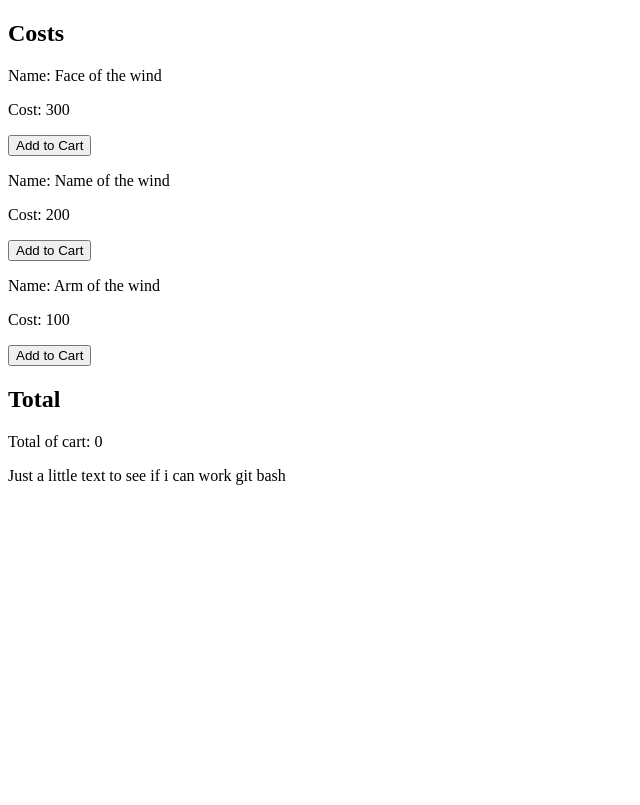
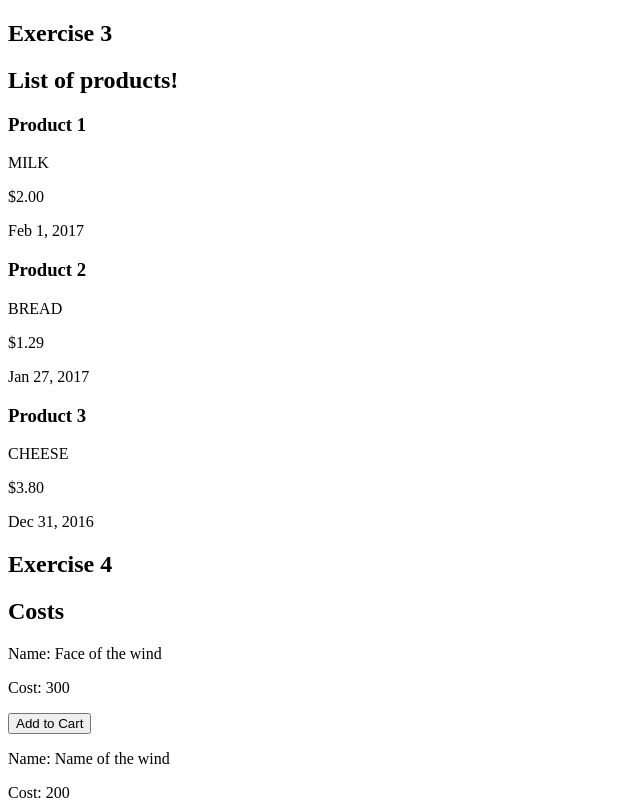
Before and after one commit to tessmaria/WebDesignYear2, a website: page Week1/app/index.html in a window 1280 px wide. Shown: the top 805 px of the page, without its empty margins (0-640 px from the left). Drawn offline with nearby package versions, Linux system fonts and the light colour scheme.

Commit message:
working on exercise 3

```diff
--- a/Week1/app/index.html
+++ b/Week1/app/index.html
@@ -6,10 +6,29 @@
     <script src="https://ajax.googleapis.com/ajax/libs/angularjs/1.4.5/angular.min.js"></script>
     <script src="./js/app.js"></script>
     <script src="./js/sample-controller.js"></script>
+    <script src="./js/my-controller.js"></script>
 
 </head>
 <body ng-app="app">
-<h2> {{ title }}</h2>
+
+<h2> Exercise 3 </h2>
+    <div ng-controller="MyController">
+        <h2> {{ title }} </h2>
+
+
+         <div id="list of products" ng-repeat="product in products">
+             <h3> {{ product.title }}  </h3>
+             <p> {{ product.name | uppercase }} </p>
+             <p> {{ product.price | currency }} </p>
+             <p> {{ product.saleDate | date }} </p>
+         </div>
+    </div>
+
+
+
+
+
+<h2> Exercise 4 </h2>
 
 <div ng-controller="SampleController">
         <h2>Costs</h2>
@@ -20,7 +39,6 @@
         </div>
         <h2>Total</h2>
         <p>Total of cart: {{total()}}</p>
-        <p> Just a little text to see if i can work git bash </p>
 </div>
 </body>
 </html>
--- /dev/null
+++ b/Week1/app/js/my-controller.js
@@ -0,0 +1,24 @@
+angular.module('app')
+ .controller('MyController', ["$scope", function($scope) {
+ 	$scope.title = "List of products!";
+ 	$scope.products = [
+ 		{
+ 			title: "Product 1",
+ 			name: "milk",
+ 			price: 2,
+ 			saleDate: new Date("2017", "01", "01")
+ 		},
+ 		{
+ 			title: "Product 2",
+ 			name: "bread",
+ 			price: 1.29,
+ 			saleDate: new Date("2017", "00", "27")
+ 		},
+ 		{
+ 			title: "Product 3",
+ 			name: "cheese",
+ 			price: 3.8,
+ 			saleDate: new Date("2016", "11", "31")
+ 		},
+ 	];
+ }]);
```
Also changed, not shown: Week1/app/js/sample-controller.js (line endings or trailing spaces), 1 other file.
